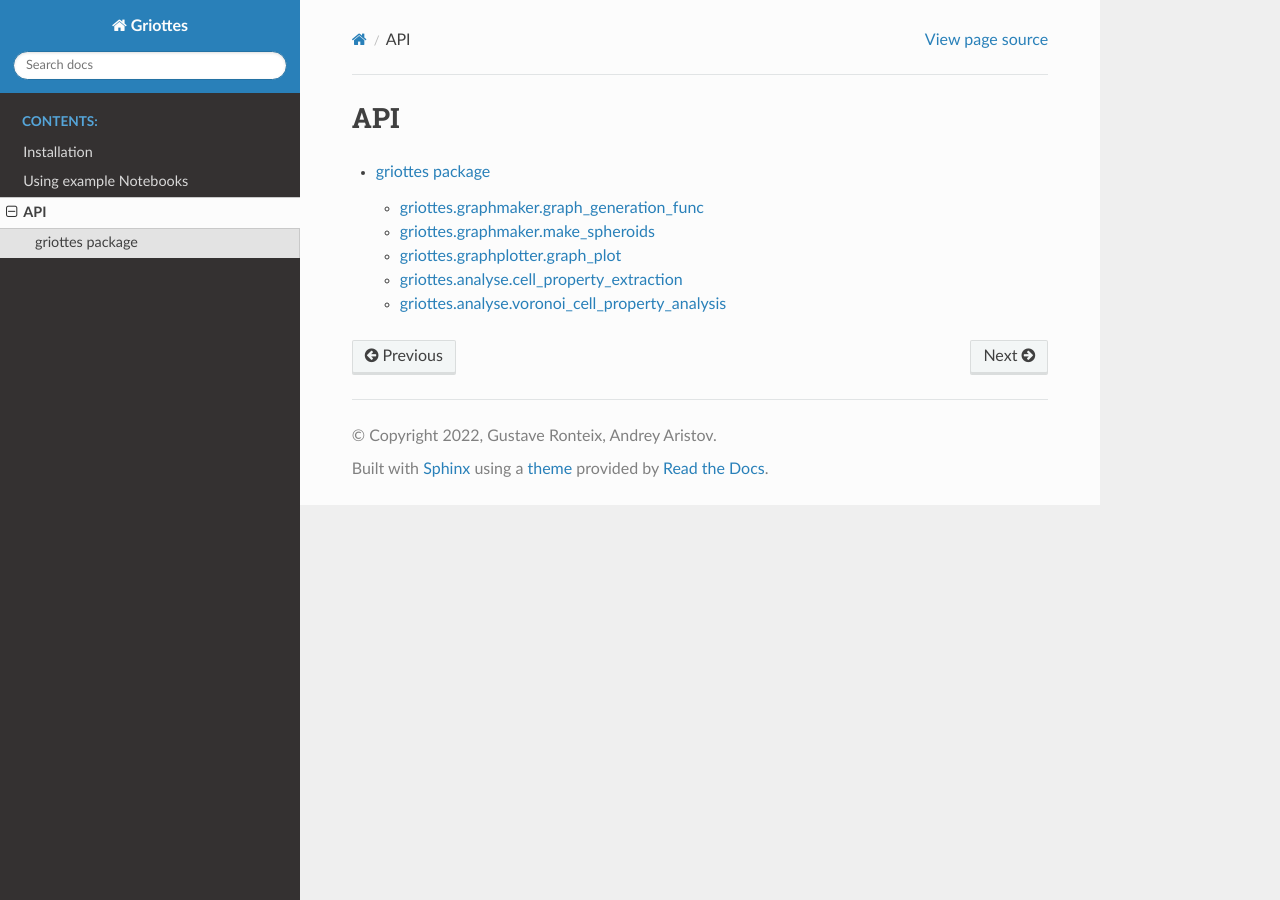
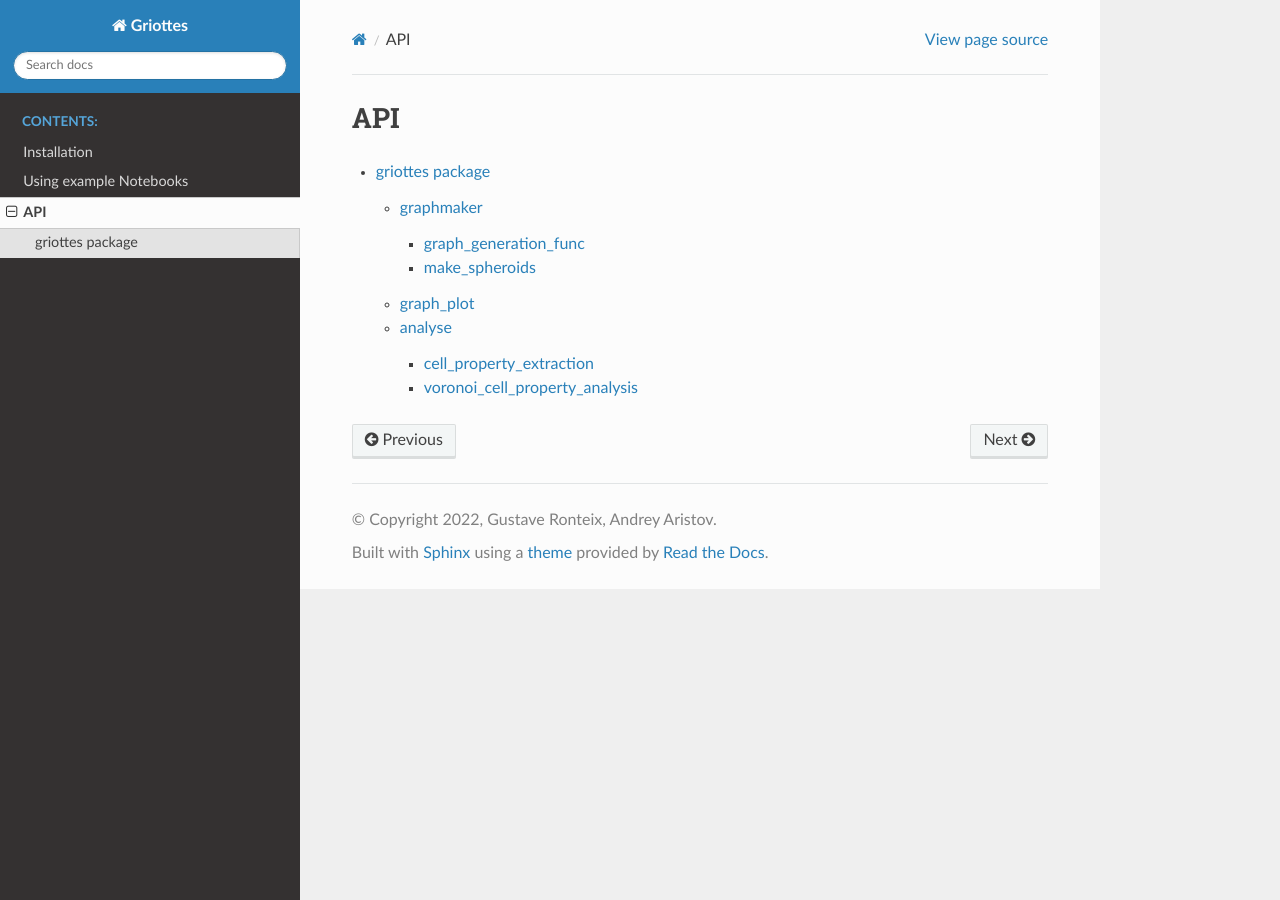
Before and after one commit to BaroudLab/Griottes, a Sphinx documentation site: the page built from docs/source/api.rst, in a window 1280 px wide. Built offline with Sphinx 7.4.7 and the Read the Docs theme 2.0.0, drawn with Linux system fonts in a browser that asks for light colours.

```diff
--- a/docs/source/API/griottes.rst
+++ b/docs/source/API/griottes.rst
@@ -1,32 +1,43 @@
+==================
 griottes package
 ==================
 
-griottes.graphmaker.graph_generation_func
-------------------------------------------
+graphmaker
+==========
+Tools for graph generation
+
+graph_generation_func
+---------------------
 
 .. automodule:: griottes.graphmaker.graph_generation_func
     :members:
 
 
+make_spheroids
+---------------------
 
-griottes.graphmaker.make_spheroids
----------------------------------------
 .. automodule:: griottes.graphmaker.make_spheroids
     :members:
 
-griottes.graphplotter.graph_plot
----------------------------------------
+graph_plot
+===========
+
 .. automodule:: griottes.graphplotter.graph_plot
     :members:
     :undoc-members:
 
 
-griottes.analyse.cell_property_extraction
------------------------------------------
+analyse
+=========
+
+cell_property_extraction
+------------------------
+
 .. automodule:: griottes.analyse.cell_property_extraction
     :members:
 
-griottes.analyse.voronoi_cell_property_analysis
------------------------------------------------
+voronoi_cell_property_analysis
+-------------------------------
+
 .. automodule:: griottes.analyse.voronoi_cell_property_analysis
     :members:
```
Also changed, not shown: 2 other files.
